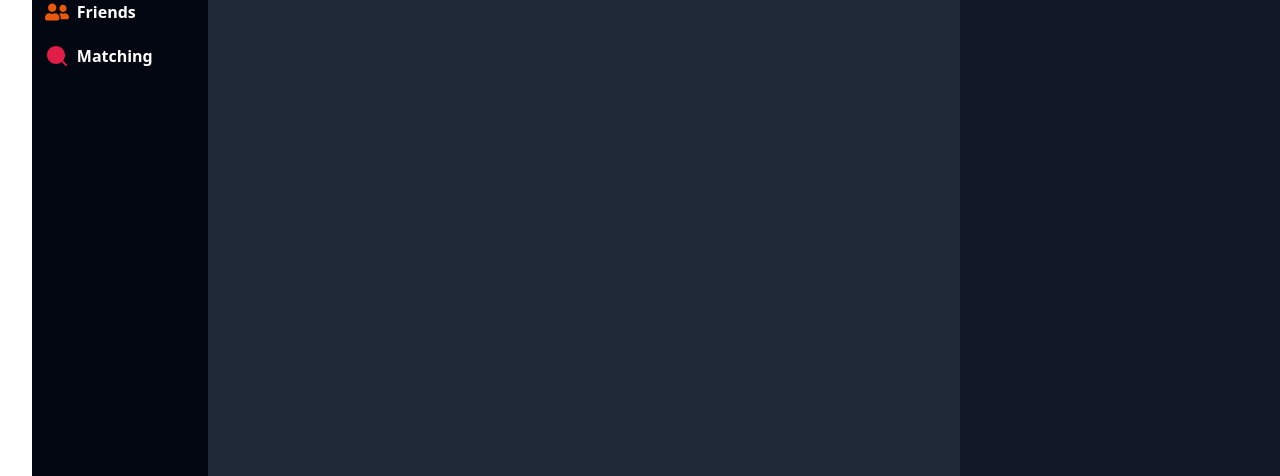
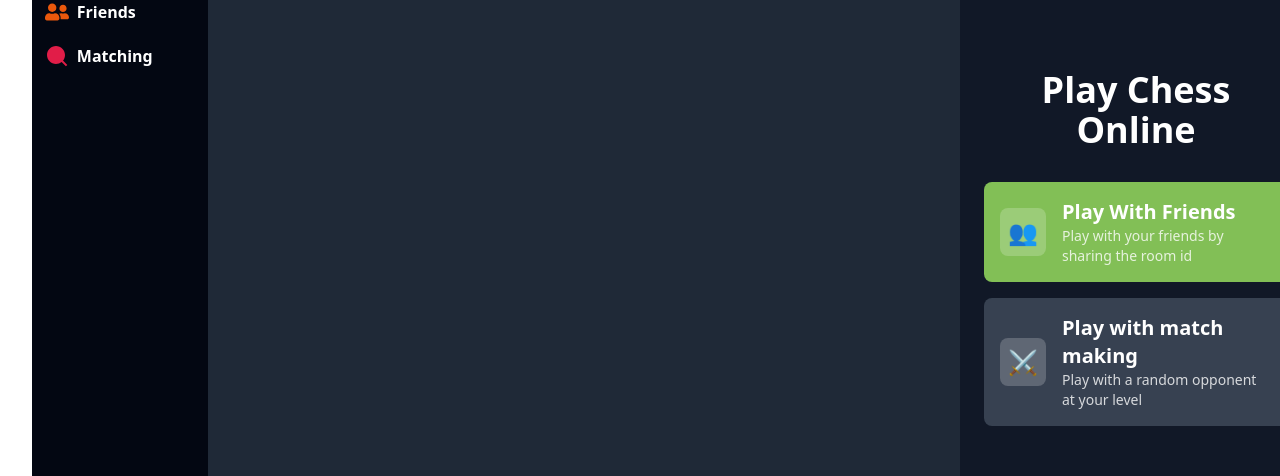
Before and after one commit to ShowGa/Play-Chess, a React (Vite) app in the folder client/: page / in a window 1280 px wide. Shown: the part 184-660 px from the top of the page. Built offline with nearby package versions, Linux system fonts and the light colour scheme; no server answers.

Commit message:
<Progress> 1. Create Home.tsx button Link

```diff
--- a/client/src/hooks/useChessLogic.ts
+++ b/client/src/hooks/useChessLogic.ts
@@ -91,6 +91,9 @@ export const useChessLogic = () => {
     // setLastMove
     setLastMove({ from, to });
 
+    // reset the game state
+    setGameState(null);
+
     if (!isOpponentMove) {
       socket.emit("chess:move", {
         player: you,
@@ -157,8 +160,6 @@ export const useChessLogic = () => {
     } else if (game.isDraw()) {
       newStatus = "Tie !";
     }
-
-    // setGameState(newStatus);
   };
 
   // socket.io effect
--- a/client/src/pages/Home.tsx
+++ b/client/src/pages/Home.tsx
@@ -1,4 +1,5 @@
 import { Chessboard } from "react-chessboard";
+import { Link } from "react-router-dom";
 
 const Home = () => {
   return (
@@ -9,7 +10,47 @@ const Home = () => {
             <Chessboard />
           </div>
         </div>
-        <div className="bg-gray-900 rounded-md flex-grow flex-shrink max-w-[26rem] "></div>
+
+        {/* here */}
+        <div className="bg-gray-900 flex flex-col justify-center gap-4 p-6 rounded-md flex-grow flex-shrink max-w-[26rem]">
+          <h1 className="text-white text-4xl font-bold text-center mb-4">
+            Play Chess Online
+          </h1>
+
+          <div className="flex flex-col gap-4">
+            <Link
+              to="/playing-chess-friends"
+              className="flex items-center bg-[#82bf56] hover:bg-[#75ad4d] text-white p-4 rounded-lg transition-colors"
+            >
+              <div className="bg-white/20 p-2 rounded-lg mr-4">
+                <span className="text-2xl">👥</span>
+              </div>
+              <div className="text-left">
+                <div className="text-xl font-semibold">Play With Friends</div>
+                <div className="text-sm text-white/80">
+                  Play with your friends by sharing the room id
+                </div>
+              </div>
+            </Link>
+
+            <Link
+              to="/playing-chess-matching"
+              className="flex items-center bg-gray-700 hover:bg-gray-600 text-white p-4 rounded-lg transition-colors"
+            >
+              <div className="bg-white/20 p-2 rounded-lg mr-4">
+                <span className="text-2xl">⚔️</span>
+              </div>
+              <div className="text-left">
+                <div className="text-xl font-semibold">
+                  Play with match making
+                </div>
+                <div className="text-sm text-white/80">
+                  Play with a random opponent at your level
+                </div>
+              </div>
+            </Link>
+          </div>
+        </div>
       </div>
     </div>
   );
--- a/client/src/pages/PlayingChess.tsx
+++ b/client/src/pages/PlayingChess.tsx
@@ -5,7 +5,7 @@ import { useRef } from "react";
 import socket from "../socket/socket";
 import useAuthStore from "../zustand/useAuthStore";
 
-import GameOverModal from "../components/gameoverModal";
+import GameOverModal from "../components/GameOverModal";
 
 const PlayingChess = () => {
   const {
@@ -70,7 +70,7 @@ const PlayingChess = () => {
             />
             <p className="text-red-700"></p>
 
-            <GameOverModal />
+            {/* <GameOverModal /> */}
           </div>
         </div>
 
```
Also changed, not shown: 2 other files (tests, documents, lock files or other folders).
